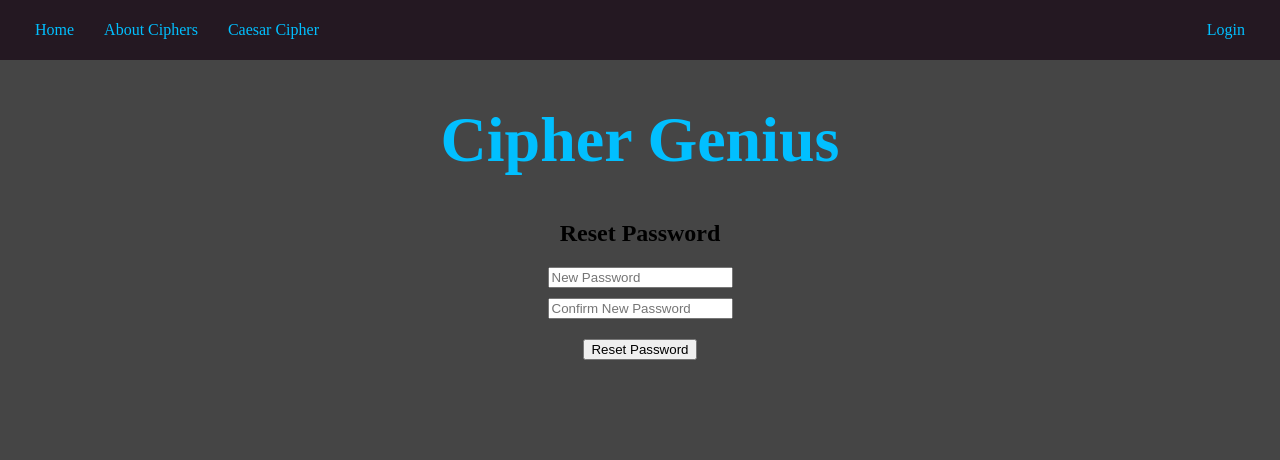
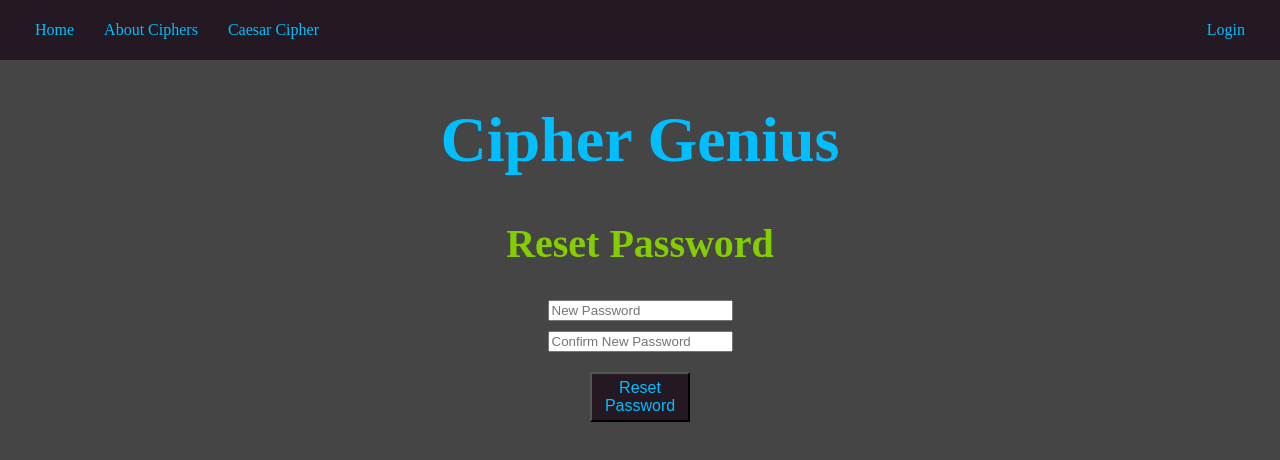
Before and after one commit to MiTOBrien/cipher_genius_fe, a Vue app: page /reset-password in a window 1280 px wide. Shown: the top 460 px of the page. Built offline with nearby package versions, Linux system fonts and the light colour scheme.

Commit message:
styles the reset password page

```diff
--- a/src/views/ResetPasswordView.vue
+++ b/src/views/ResetPasswordView.vue
@@ -63,6 +63,12 @@ const resetPassword = async () => {
 </template>
 
 <style scoped>
+h2 {
+  text-align: center;
+  color: #84ce00;
+  font-size: 2.5rem;
+}
+
 .reset-form {
   max-width: 400px;
   margin: 0 auto;
@@ -73,6 +79,11 @@ input {
   margin: 10px auto;
 }
 button {
-  margin-top: 10px;
+  margin: 10px;
+  height: 50px;
+  width: 100px;
+  font-size: 1rem;
+  color: #01bfff;
+  background-color: #241822;
 }
 </style>
```
